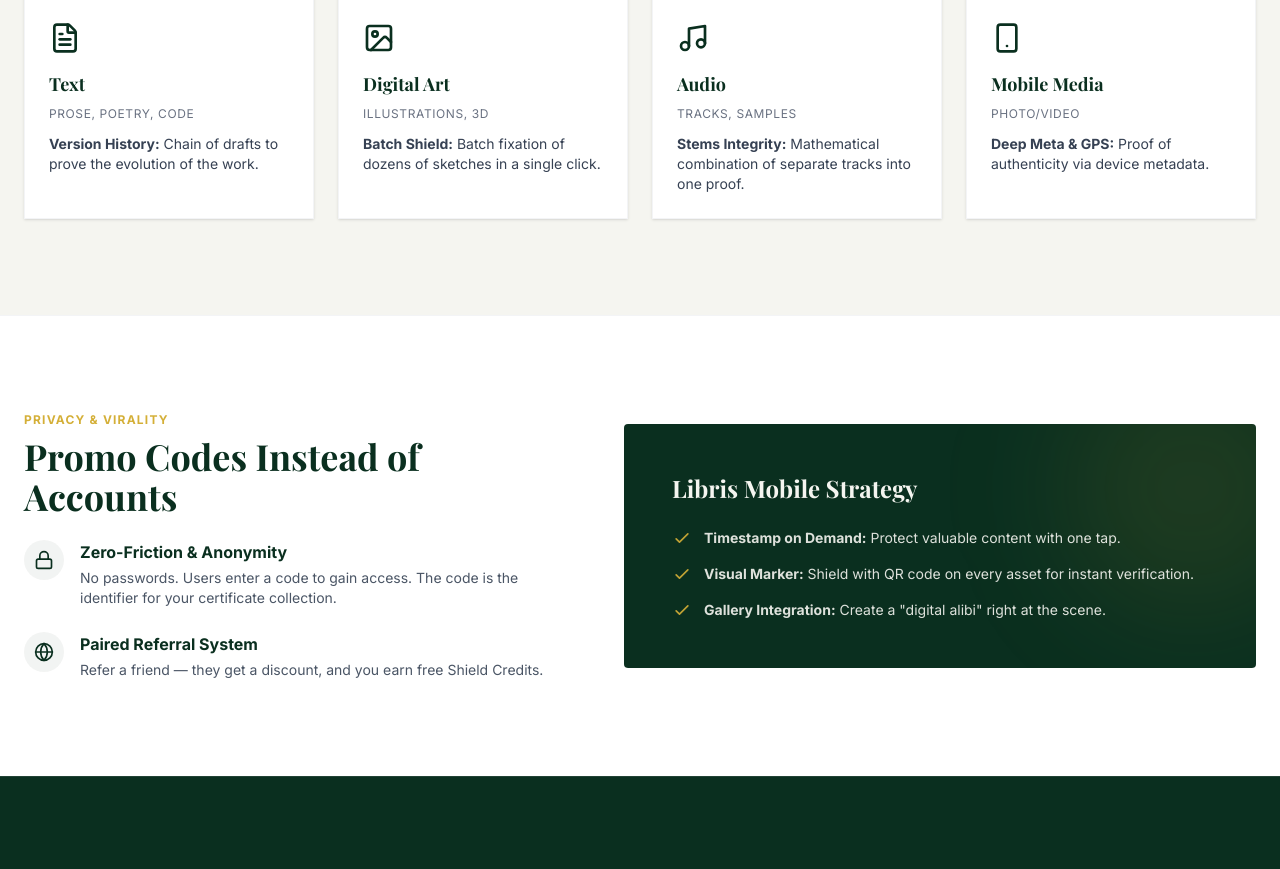
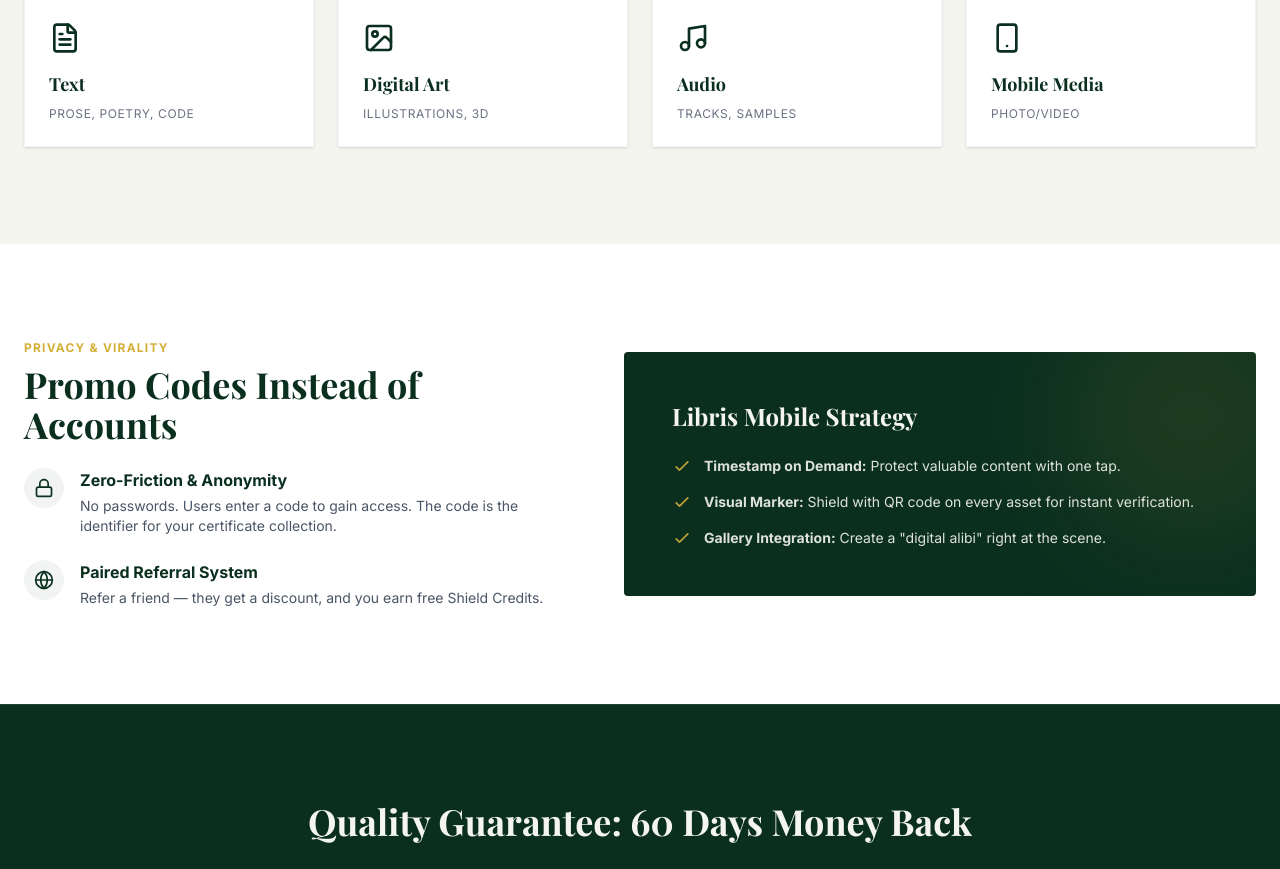
Before and after one commit to MykolaOseiko/LV2, a Next.js app: page / in a window 1280 px wide. Shown: the part 1620-2489 px from the top of the page. Built offline with nearby package versions, Linux system fonts and the light colour scheme; a web font is replaced by a local one.

Commit message:
polish: remove future-feature paragraphs from asset type cards

```diff
--- a/app/page.tsx
+++ b/app/page.tsx
@@ -128,40 +128,28 @@
                             <div className="bg-white p-6 shadow-sm border border-gray-100 hover:shadow-md transition-shadow">
                                 <FileText className="h-8 w-8 text-[#0A2F1F] mb-4" />
                                 <h3 className="font-serif text-lg font-bold mb-2">Text</h3>
-                                <p className="text-xs text-gray-500 uppercase tracking-wider mb-3">Prose, Poetry, Code</p>
-                                <p className="text-sm text-gray-700">
-                                    <strong>Version History:</strong> Chain of drafts to prove the evolution of the work.
-                                </p>
+                                <p className="text-xs text-gray-500 uppercase tracking-wider">Prose, Poetry, Code</p>
                             </div>
 
                             {/* Art */}
                             <div className="bg-white p-6 shadow-sm border border-gray-100 hover:shadow-md transition-shadow">
                                 <ImageIcon className="h-8 w-8 text-[#0A2F1F] mb-4" />
                                 <h3 className="font-serif text-lg font-bold mb-2">Digital Art</h3>
-                                <p className="text-xs text-gray-500 uppercase tracking-wider mb-3">Illustrations, 3D</p>
-                                <p className="text-sm text-gray-700">
-                                    <strong>Batch Shield:</strong> Batch fixation of dozens of sketches in a single click.
-                                </p>
+                                <p className="text-xs text-gray-500 uppercase tracking-wider">Illustrations, 3D</p>
                             </div>
 
                             {/* Audio */}
                             <div className="bg-white p-6 shadow-sm border border-gray-100 hover:shadow-md transition-shadow">
                                 <Music className="h-8 w-8 text-[#0A2F1F] mb-4" />
                                 <h3 className="font-serif text-lg font-bold mb-2">Audio</h3>
-                                <p className="text-xs text-gray-500 uppercase tracking-wider mb-3">Tracks, Samples</p>
-                                <p className="text-sm text-gray-700">
-                                    <strong>Stems Integrity:</strong> Mathematical combination of separate tracks into one proof.
-                                </p>
+                                <p className="text-xs text-gray-500 uppercase tracking-wider">Tracks, Samples</p>
                             </div>
 
                             {/* Mobile */}
                             <div className="bg-white p-6 shadow-sm border border-gray-100 hover:shadow-md transition-shadow">
                                 <Smartphone className="h-8 w-8 text-[#0A2F1F] mb-4" />
                                 <h3 className="font-serif text-lg font-bold mb-2">Mobile Media</h3>
-                                <p className="text-xs text-gray-500 uppercase tracking-wider mb-3">Photo/Video</p>
-                                <p className="text-sm text-gray-700">
-                                    <strong>Deep Meta & GPS:</strong> Proof of authenticity via device metadata.
-                                </p>
+                                <p className="text-xs text-gray-500 uppercase tracking-wider">Photo/Video</p>
                             </div>
                         </div>
                     </div>
```
